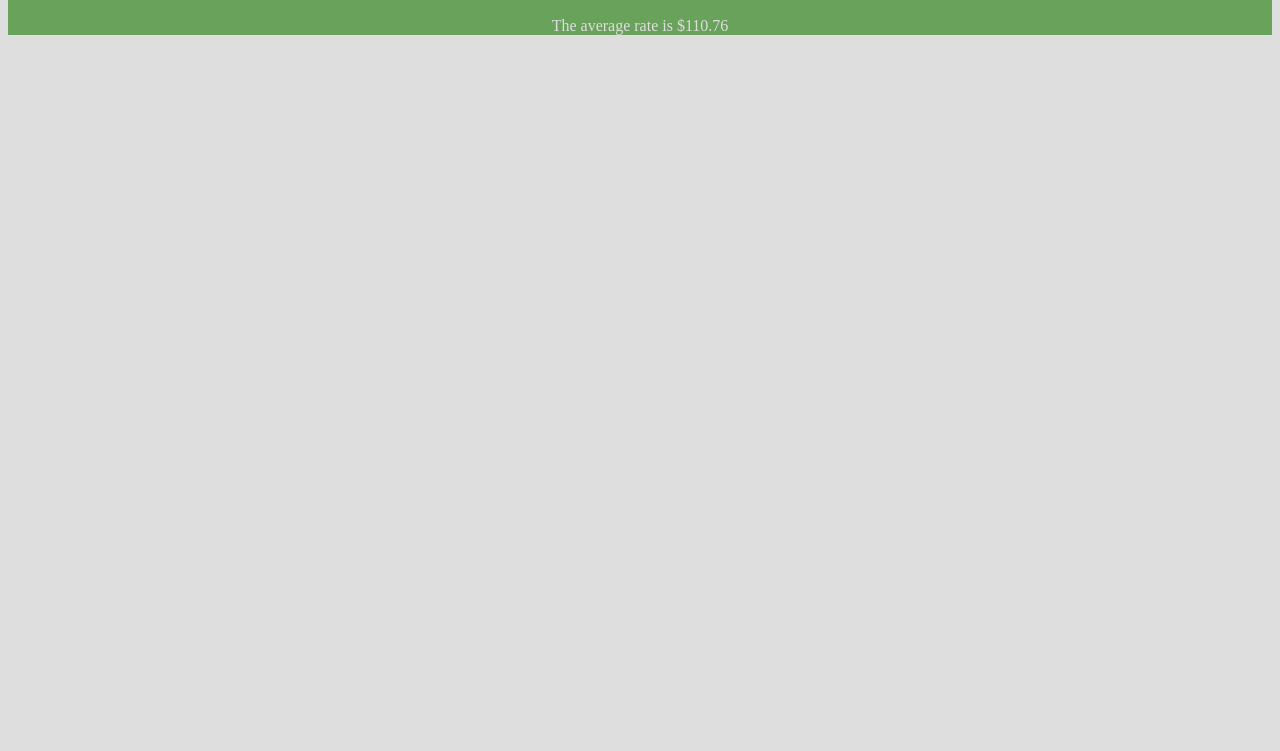
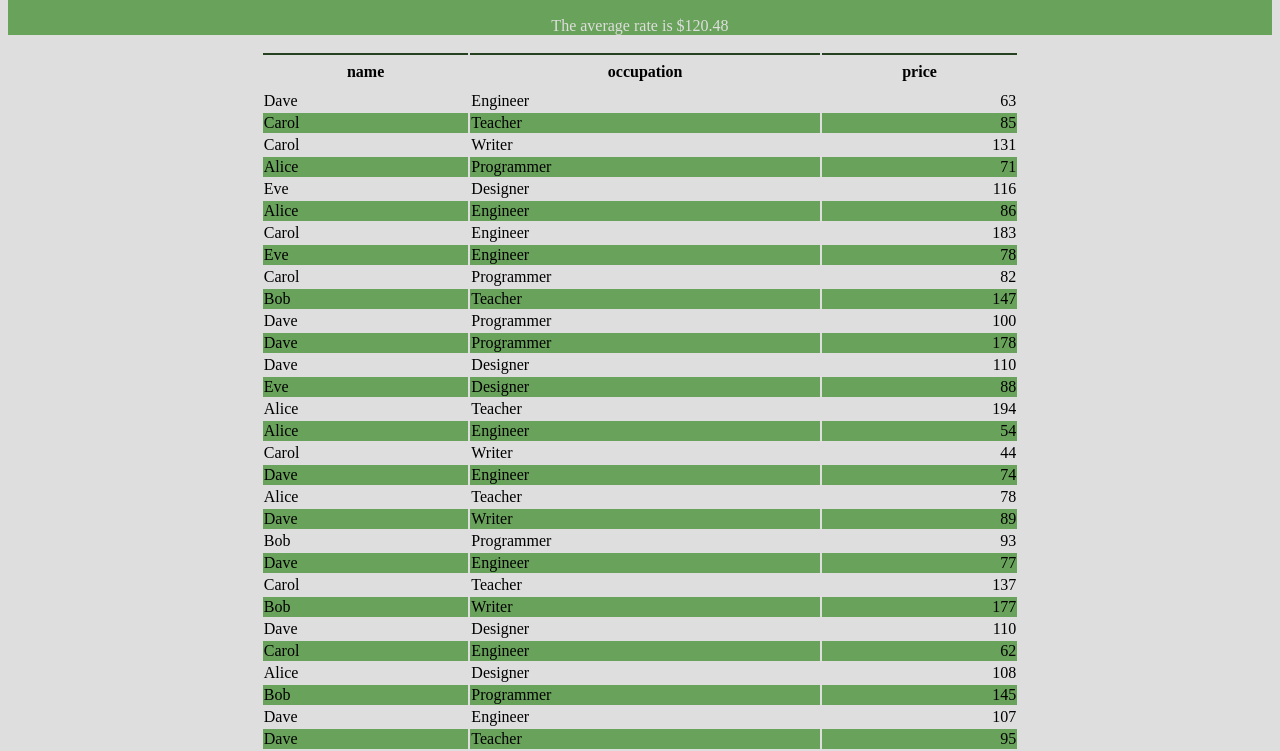
Before and after one commit to mhorton-dev/freelancerforum, a plain HTML site: page index.html in a window 1280 px wide. Shown: the part 50-801 px from the top of the page. Drawn offline with Linux system fonts and the light colour scheme.

Commit message:
final changes to js and css

```diff
--- a/index.css
+++ b/index.css
@@ -18,9 +18,20 @@ header {
 }
 
 table {
-
+    width:60%;
+    border: 2px #69a25a;
+    margin-right: auto;
+    margin-left: auto;
 }
 
-table > tr{
+th{
+    padding: 0.5em;
+    border-top:2px solid #25411f
+}
+tr:nth-child(even) {
+    background: #69a25a;
+}
 
+td:nth-child(3) {
+    text-align: end;
 }
--- a/index.js
+++ b/index.js
@@ -11,12 +11,15 @@ const NAMES = ["Alice", "Bob", "Carol", "Dave", "Eve"];
 const OCCUPATIONS = ["Writer", "Teacher", "Programmer", "Designer", "Engineer"];
 const PRICE_RANGE = { min: 20, max: 200 };
 const NUM_FREELANCERS = 100;
+
+
 const getRandom = ((min, max) => {
     const minCeil = Math.ceil(min)
     const maxFloored = Math.floor(max)
 
     return Math.floor(Math.random() * (maxFloored - minCeil) + minCeil)
 })
+
 const freelancer = () => {
         const indxName = Math.floor(Math.random() * NAMES.length)
         const indxOcc = Math.floor(Math.random() * OCCUPATIONS.length)
@@ -28,12 +31,13 @@ const freelancer = () => {
             price: ranPrice
         }
         return output
-    }
+}
 
 const state = ((count) => {
     let output = []
     for(let i = 0;i < count; i++){
         obj = freelancer()
+        output.push(obj)
     }
     return output;
 })
@@ -49,51 +53,59 @@ const prices = ((count) => {
 
 const avgPrice = (nums) => {
     let sum = nums.reduce((accumulator, current) =>
-         accumulator + current, 0)
+        accumulator + current, 0)
     return sum/nums.length;
 }
 
-const test = prices(NUM_FREELANCERS)
+$app = document.querySelector("#app")
 
-$app = document.querySelector("#app")
-function render(){
+function render(arr){
     const header = document.querySelector("header")
     const headerP = document.createElement("p")
     header.appendChild(headerP)
-    headerP.innerHTML = `The average rate is \$${avgPrice(test).toFixed(2)}`
+    headerP.innerHTML = `The average rate is \$${avgPrice(prices(NUM_FREELANCERS)).toFixed(2)}`
     const table = document.createElement("table")
-    table.attribute("id", "tableFreelancers")
+    table.setAttribute("id", "tableFreelancers")
 
     //table header
-    const tbody = document.createElement("tbody")
     const thead = document.createElement("thead")
     const headerRow = document.createElement("tr")
 
-    if (test.length > 0) {
-        for (const key in test[0]){
+    console.log("array size", arr.length)
+    if (arr.length > 0) {
+        console.log("arr[0]", arr[0])
+        console.log("arr", arr)
+        const obj = arr[0]
+        for (const key in obj){
             const th = document.createElement("th")
             th.innerText = key
-            header.ariaRowCount.appendChild((th))
+            console.log(`obj key: ${key}`)
+            headerRow.appendChild(th)
         }
-        tbody.appendChild(tr)
     }
-    table.appendChild(tbody)
+    thead.appendChild(headerRow)
+    table.appendChild(thead)
 
     //Create table body
-    test.forEach((dataRow) => {
+    const tbody = document.createElement("tbody")
+
+    //populate table body
+    arr.forEach((dataRow) => {
         //create a table row
         const tr = document.createElement("tr")
         //populate each table row
         for(const key in dataRow){
             const td = document.createElement("td")
             //Populate each rows cell
-            td.innerText = dataRow(key)
+                td.innerText = dataRow[key]
             tr.appendChild(td)
         }
         tbody.appendChild(tr)
     })
+    //Append table body
+    table.appendChild(tbody)
     //Append tale to #appid
     $app.appendChild(table)
 }
 
-render();
+render(state(NUM_FREELANCERS))
```
Also changed, not shown: index.html (line endings or trailing spaces).
